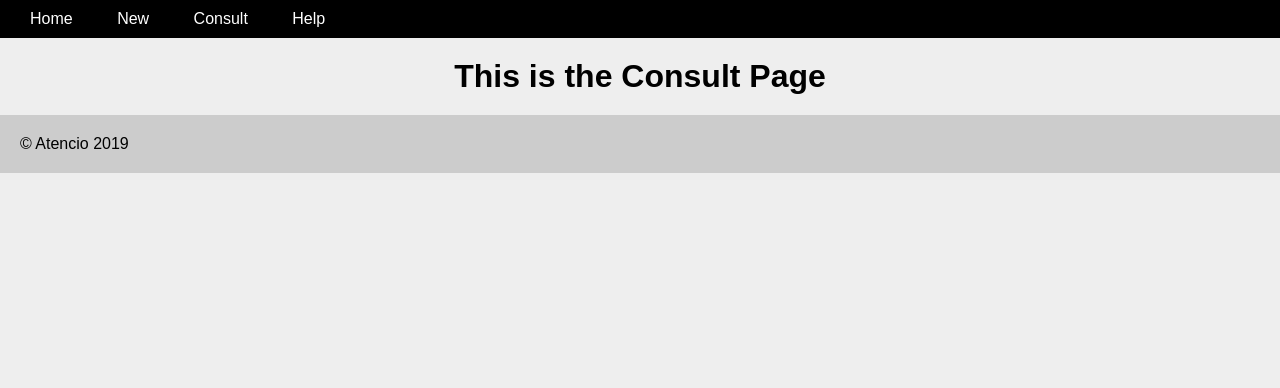
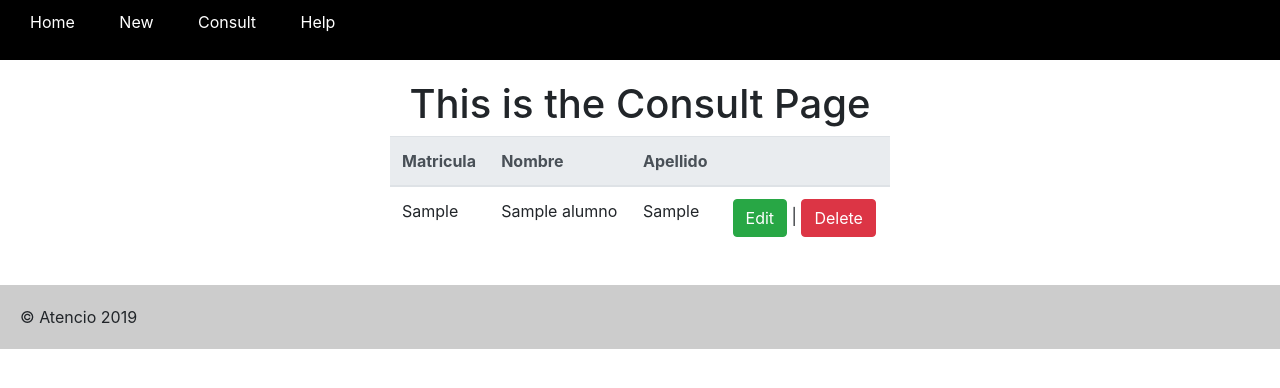
Before and after one commit to CristianAtencio/MVC, a PHP site: page /MVC/consulta in a window 1280 px wide. Shown: the top 388 px of the page. Run offline with PHP 8.4, Linux system fonts and the light colour scheme; tables that the repository leaves empty or names only in its code hold one stand-in row (values such as "Sample post"); some libraries are stand-ins or nearby versions.

Commit message:
Finish without AJAX

```diff
--- /dev/null
+++ b/config/config.php
@@ -0,0 +1,10 @@
+<?php
+
+    define('URL','http://localhost/MVC/');
+
+    define('HOST','localhost');
+    define('DB','mvc');
+    define('USER','root');
+    define('PASSWORD','');
+    define('CHARSET','utf8mb4');
+?>
--- a/controllers/consulta.php
+++ b/controllers/consulta.php
@@ -4,10 +4,62 @@ class Consulta extends Controller{
 
     function __construct(){
         parent::__construct();
+        $this->view->alumnos = [];
+        $this->view->mensaje = "";
     }
 
     function index(){
+        $alumnos = $this->model->getAlumnos();
+        $this->view->alumnos = $alumnos;
         $this->view->render('consulta/index');
+    }
+
+    function viewAlumno( $param = null){
+        $idAlumno = $param[0];
+
+        $alumno =$this->model->getById($idAlumno);
+        $this->view->alumno = $alumno;
+
+        session_start();
+        $_SESSION['id_viewAlumno'] = $alumno->matricula;
+
+        $this->view->render('consulta/detalle');
+    }
+
+    function updateAlumno(){
+        session_start();
+        $matricula = $_SESSION['id_viewAlumno'];
+
+        $nombre = $_POST['nombre'];
+        $apellido = $_POST['apellido'];
+
+        unset($_SESSION['id_viewAlumno']);
+
+        if ($this->model->update(['matricula' => $matricula, 'nombre' => $nombre, 'apellido' => $apellido])) {
+
+            $this->view->mensaje = "Update Successful";
+            $this->index();
+        }else{
+            $alumno = new Alumno();
+            $alumno->matricula = $matricula;
+            $alumno->nombre = $nombre;
+            $alumno->apellido = $apellido;
+
+            $this->view->alumnos = $alumno;
+            $this->view->mensaje = "Update Failed";
+            $this->view->render('consulta/detalle');
+        }
+    }
+
+    function deleteAlumno( $param = null){
+        $matricula = $param[0];
+
+        if ($this->model->delete($matricula)) {
+            $this->view->mensaje = "Delete Successful";
+        }else{
+            $this->view->mensaje = "Delete Failed";
+        }
+        $this->index();
     }
 }
 ?>
--- a/controllers/main.php
+++ b/controllers/main.php
@@ -8,7 +8,8 @@ class Main extends Controller{
     }
 
     function welcome(){
-        echo "<p>Welcome to my page</p>";
+        $this->view->mensaje = "<p>Welcome to my page</p>";
+        $this->view->render('main/welcome');
     }
 
     function index(){
--- a/index.php
+++ b/index.php
@@ -1,6 +1,9 @@
 <?php
 //Require or call the app filed that is the caller of all pages.
 //Also call the base libraries of the controller,models and views
+require_once 'config/config.php';
+
+require_once 'libs/database.php';
 require_once 'libs/controller.php';
 require_once 'libs/view.php';
 require_once 'libs/model.php';
--- a/libs/app.php
+++ b/libs/app.php
@@ -17,6 +17,7 @@ class App{
             $archivocontroller = 'controllers/main.php';
             require_once $archivocontroller;
             $controller = new Main();
+            $controller->loadModel('main');
             $controller->index();
             return false;
         }
@@ -29,13 +30,29 @@ class App{
 
             require_once $archivocontroller;
             $controller = new $url[0];
+            $controller->loadModel($url[0]);
+
 
             //Know if theres action for the controller or pass the index action
             if (isset($url[1])) {
 
                 //Validate the exists action or pass to pages not found
                 if (method_exists($controller,$url[1])) {
-                    $controller->{$url[1]}();
+
+                    //Contains the quantity elements of the array URL (Controller,Methods or Action and Parameters);
+                    $nparam = sizeof($url);
+
+                    if ($nparam > 2) {
+                        $param = [];
+                        for ($i=2; $i < $nparam ; $i++) {
+                            array_push($param,$url[$i]);
+                        }
+
+                        $controller->{$url[1]}($param);
+                    }else{
+
+                        $controller->{$url[1]}();
+                    }
 
                 }else{
 
--- a/libs/controller.php
+++ b/libs/controller.php
@@ -6,6 +6,17 @@ class Controller{
         // echo "<p>Base Controller</p>";
         $this->view = new View();
     }
+
+    function loadModel($model){
+        $url = 'models/'.$model.'model.php';
+
+        if (file_exists($url)) {
+            require $url;
+
+            $modelName = $model.'Model';
+            $this->model = new $modelName();
+        }
+    }
 }
 
 ?>
--- a/libs/model.php
+++ b/libs/model.php
@@ -3,7 +3,7 @@
 class Model{
 
     function __construct(){
-
+        $this->db = new Database();
     }
 }
 ?>
--- /dev/null
+++ b/models/alumno.php
@@ -0,0 +1,9 @@
+<?php
+
+class Alumno{
+
+    public $matricula;
+    public $nombre;
+    public $apellido;
+}
+?>
--- /dev/null
+++ b/models/consultamodel.php
@@ -0,0 +1,81 @@
+<?php
+
+include_once 'models/alumno.php';
+
+class ConsultaModel extends Model{
+
+    public function __construct(){
+        parent::__construct();
+    }
+
+    public function getAlumnos(){
+        $items = [];
+
+        try {
+
+            $query = $this->db->connect()->query("SELECT * FROM ALUMNOS");
+
+            while ($row = $query->fetch()) {
+                $item = new Alumno();
+                $item->matricula = $row['matricula'];
+                $item->nombre    = $row['nombre'];
+                $item->apellido  = $row['apellido'];
+
+                array_push($items,$item);
+            }
+
+            return $items;
+
+        } catch (PDOException $e) {
+            return [];
+        }
+    }
+
+    public function getById($idAlumno){
+        $item = new Alumno();
+
+        $query = $this->db->connect()->prepare("SELECT * FROM ALUMNOS WHERE MATRICULA = :matricula");
+        try {
+
+            $query->execute(['matricula' => $idAlumno]);
+
+            while ($row = $query->fetch()) {
+                $item->matricula = $row['matricula'];
+                $item->nombre    = $row['nombre'];
+                $item->apellido  = $row['apellido'];
+            }
+            return $item;
+
+        } catch (PDOException $e) {
+            return [];
+        }
+    }
+
+
+    public function update($item){
+        $query = $this->db->connect()->prepare("UPDATE ALUMNOS SET NOMBRE = :nombre, APELLIDO = :apellido WHERE MATRICULA = :matricula");
+
+        try {
+            $query->execute([
+                'matricula' => $item['matricula'],
+                'nombre'    => $item['nombre'],
+                'apellido'  => $item['apellido']
+                ]);
+
+            return true;
+        } catch (PDOException $e) {
+            return false;
+        }
+    }
+
+    public function delete($idAlumno){
+        $query = $this->db->connect()->prepare('DELETE FROM ALUMNOS WHERE MATRICULA = :id');
+        try {
+            $query->execute(['id' => $idAlumno]);
+            return true;
+        } catch (PDOException $e) {
+            return false;
+        }
+    }
+}
+?>
--- a/views/consulta/index.php
+++ b/views/consulta/index.php
@@ -11,6 +11,37 @@
 
     <div id="main">
         <h1 class="center">This is the Consult Page</h1>
+
+        <span><?php echo $this->mensaje; ?></span>
+
+        <table class="table">
+            <thead class="thead-light">
+                <tr>
+                    <th>Matricula</th>
+                    <th>Nombre</th>
+                    <th>Apellido</th>
+                    <th></th>
+                </tr>
+            </thead>
+            <tbody>
+                <?php
+                    include_once 'models/alumno.php';
+                    foreach ($this->alumnos as $row) {
+                        $alumno = new Alumno();
+                        $alumno = $row;
+                ?>
+                <tr>
+                    <td><?php echo $alumno->matricula; ?></td>
+                    <td><?php echo $alumno->nombre; ?></td>
+                    <td><?php echo $alumno->apellido; ?></td>
+                    <td><a href="<?php echo constant('URL') . 'consulta/viewAlumno/' . $alumno->matricula; ?>" class="btn btn-success">Edit</a> |
+                    <a href="<?php echo constant('URL') . 'consulta/deleteAlumno/' . $alumno->matricula; ?>" class="btn btn-danger">Delete</a></td>
+                </tr>
+                <?php
+                    }
+                 ?>
+            </tbody>
+        </table>
     </div>
 
     <?php require 'views/footer.php'; ?>
--- a/views/header.php
+++ b/views/header.php
@@ -5,15 +5,16 @@
     <meta name="viewport" content="width=device-width, initial-scale=1.0">
     <meta http-equiv="X-UA-Compatible" content="ie=edge">
     <title></title>
-    <link rel="stylesheet" href="public/css/default.css">
+    <link rel="stylesheet" href="<?php echo constant('URL'); ?>public/css/default.css">
+    <link rel="stylesheet" href="<?php echo constant('URL'); ?>public/node_modules/bootstrap/dist/css/bootstrap.min.css">
 </head>
 <body>
     <div id="header">
         <ul>
-            <li><a href="main">Home</a></li>
-            <li><a href="nuevo">New</a></li>
-            <li><a href="consulta">Consult</a></li>
-            <li><a href="ayuda">Help</a></li>
+            <li><a href="<?php echo constant('URL'); ?>main">Home</a></li>
+            <li><a href="<?php echo constant('URL'); ?>nuevo">New</a></li>
+            <li><a href="<?php echo constant('URL'); ?>consulta">Consult</a></li>
+            <li><a href="<?php echo constant('URL'); ?>ayuda">Help</a></li>
         </ul>
     </div>
 </body>
```
Also changed, not shown: controllers/nuevo.php (+14 -0 lines), libs/database.php (added, +35 -0 lines), models/nuevomodel.php (added, +23 -0 lines), views/consulta/detalle.php (added, +37 -0 lines), views/main/welcome.php (added, +18 -0 lines), views/nuevo/index.php (+21 -0 lines), package-lock.json (added).
